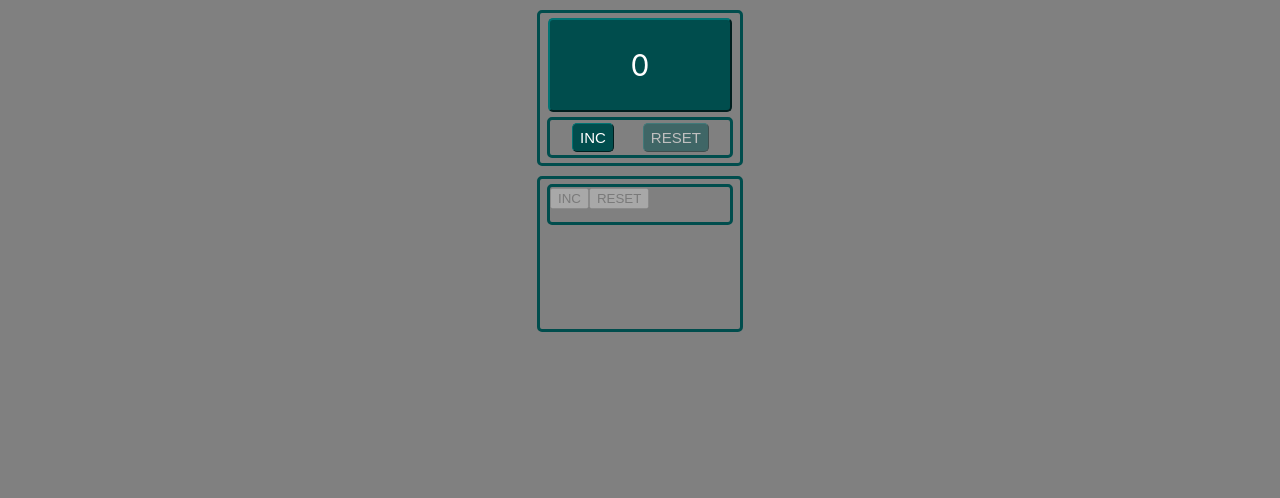
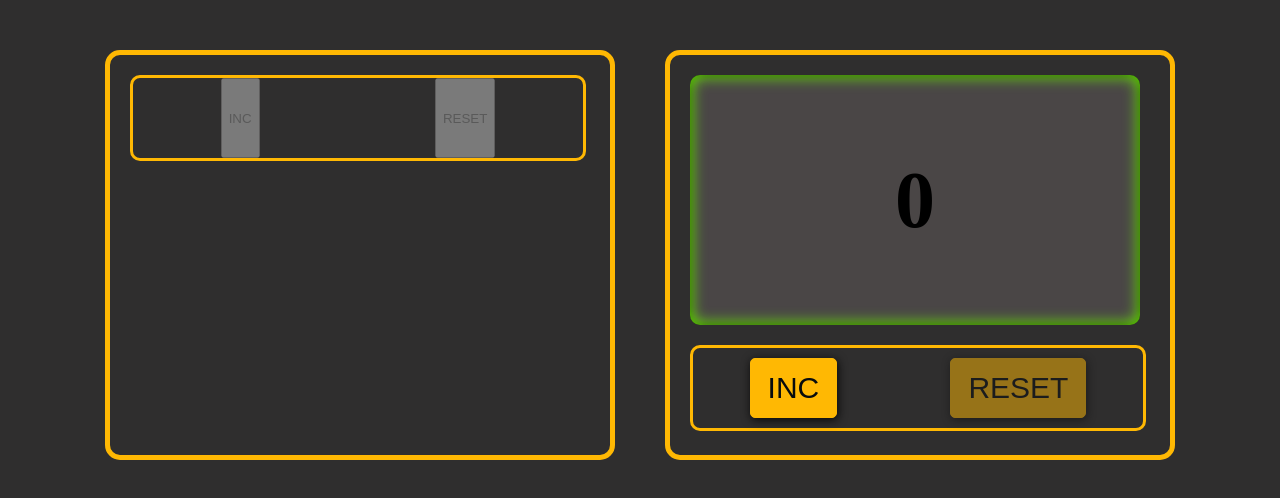
Before and after one commit to MariaShev777/counter, a React (Create React App) app: page / in a window 1280 px wide. Shown: the top 498 px of the page. Built offline with nearby package versions, Linux system fonts and the light colour scheme.

Commit message:
counter CSS

```diff
--- a/public/index.html
+++ b/public/index.html
@@ -11,7 +11,7 @@
     />
     <style>
       body {
-        background-color: grey;
+        background-color: #2f2e2e;
       }
     </style>
     <link rel="apple-touch-icon" href="%PUBLIC_URL%/logo192.png" />
--- a/src/App.css
+++ b/src/App.css
@@ -1,68 +1,85 @@
+.App {
+  display: flex;
+  flex-direction: row;
+  gap: 50px;
+  margin-top: 50px;
+  align-items: center;
+  justify-content: center;
+}
+
+
 
 .counter {
-  width: 200px;
-  height: 150px;
-  border: #004d4d 3px solid;
-  border-radius: 5px;
-  margin: 10px auto;
+  width: 500px;
+  height: 400px;
+  border: #ffb803 5px solid;
+  /*box-shadow:0 0 10px 1px #ffa603;*/
+  border-radius: 15px;
 
 }
 
 .count-display {
-  background-color: #004d4d;
-  margin: 5px 8px;
-  width: 180px;
-  height: 90px;
-  border: #017373 2px outset;
-  border-radius: 5px;
-  line-height: 90px;
+  background-color: rgba(82, 78, 78, 0.78);
+  box-shadow: inset 0 0 15px 1px #6ffa00, inset 0 0 5px 1px #000000;
+  margin: 20px 20px;
+  width: 450px;
+  height: 250px;
+  border-radius: 10px;
+  line-height: 250px;
   text-align: center;
-  font-size: 30px;
-  color: white;
+  font-size: 80px;
+  color: #000000;
+  font-family: "Microsoft Sans Serif";
+  font-weight: bolder;
+
 }
 
 
 .buttons-display {
-  border: #004d4d 3px solid;
-  border-radius: 5px;
-  width: 180px;
-  height: 35px;
-  margin: 5px 7px 5px 7px;
+  display: flex;
+  border: #ffb803 3px solid;
+  border-radius: 10px;
+  width: 450px;
+  height: 80px;
+  margin: 20px 20px;
 
   flex-direction: row;
+  /*align-items: center;*/
   justify-content: space-around;
-  align-items: center;
-  gap: 20px;
+  /*gap: 20px;*/
 }
 
 
 .count-display-error {
-  background-color: #004d4d;
-  margin: 5px 8px;
-  width: 180px;
-  height: 90px;
-  border: #017373 2px outset;
-  border-radius: 5px;
-  line-height: 90px;
+  background-color: rgba(82, 78, 78, 0.78);
+  box-shadow: inset 0 0 70px #c71303, inset 0 0 5px 1px #000000;
+  margin: 20px 20px;
+  width: 450px;
+  height: 250px;
+  border-radius: 10px;
+  line-height: 250px;
   text-align: center;
-  font-size: 50px;
-  color: #fd1616;
+  font-size: 130px;
+  color: #ff0101;
+  font-family: "Microsoft Sans Serif";
+  font-weight: bolder;
+
 }
 
 .button {
-  padding: 5px 7px;
-  font-size: 15px;
+  font-size: 30px;
   width: content-box;
-  /*border: none;*/
+  padding: 10px 17px;
   border-radius: 5px;
-  background-color: #004d4d;
-  margin: 3px 7px 0 22px;
-  color: white;
-  border: #017373 1px outset;
+  background-color: #ffb803;
+  box-shadow:1px 2px 10px #070707;
+  color: #080c0e;
+  border: #ffb803 1px solid;
+  margin: 10px 5px 10px 5px;
 }
 
 .button:active {
-  background-color: #003333;
+  background-color: #FFC815;
 }
 
 
@@ -73,6 +90,6 @@
 
 
 .button:hover:disabled{
-  background-color: #004d4d;
+  background-color: #c59506;
   opacity: 0.5;
 }
--- a/src/App.tsx
+++ b/src/App.tsx
@@ -6,9 +6,9 @@
 
 function App() {
     return (
-        <div >
+        <div className='App'>
+            <Settings/>
             <Counter/>
-            <Settings/>
         </div>
     )
 }
```
